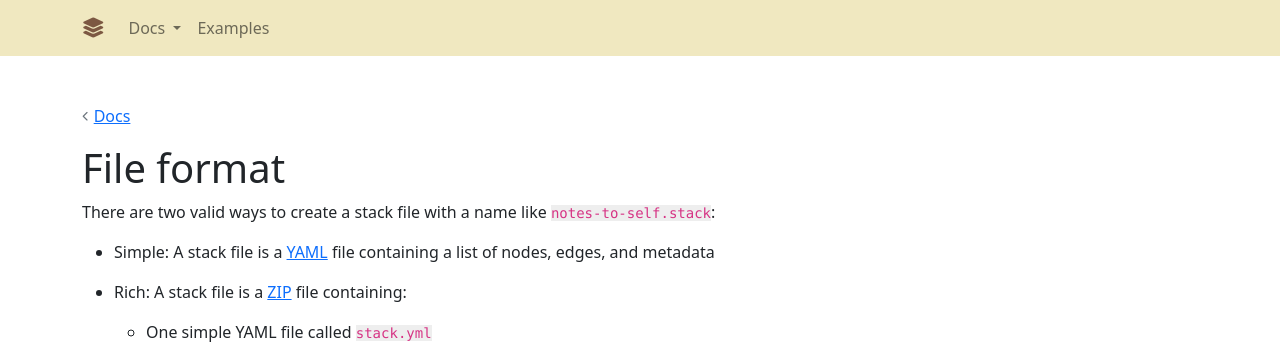
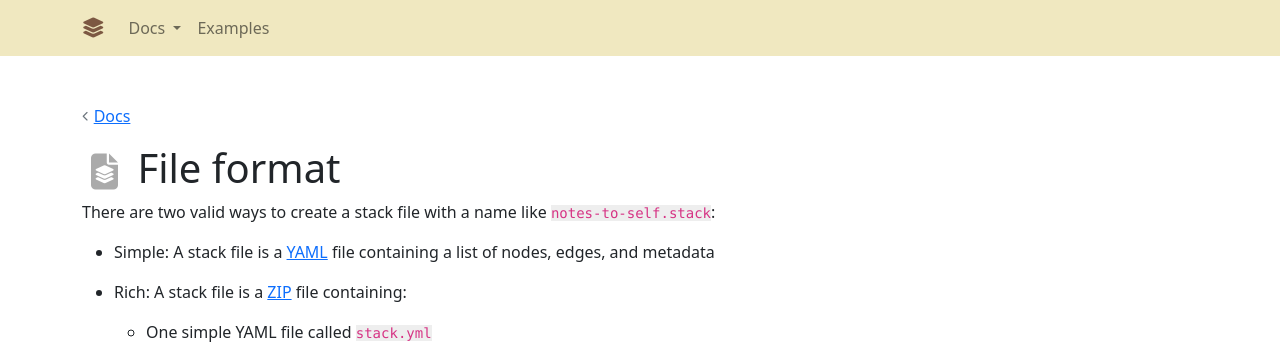
Before and after one commit to stack-db/stack-db.github.io, a Jekyll site: the page built from doc/file-format.md, in a window 1280 px wide. Shown: the top 344 px of the page. Built offline with Jekyll 4.4.1, drawn with Linux system fonts in a browser that asks for light colours; nearby versions of some CDN libraries.

Commit message:
file icon

```diff
--- a/doc/file-format.md
+++ b/doc/file-format.md
@@ -7,7 +7,7 @@ layout: default
 <i class="fa-solid fa-chevron-left fa-2xs text-muted"></i> <a href="{{ '/doc' | relative_url }}">Docs</a>
 
 
-# File format
+# <span class="fa-stack fa-2xs" style="font-size: 45%"><i class="fa-solid fa-file fa-stack-2x " style="color: #AAA"></i><i class="fa-solid fa-layer-group fa-stack-1x fa-inverse" style="top: 2px;"></i></span> File format
 
 There are two valid ways to create a stack file with a name like `notes-to-self.stack`:
 
```
